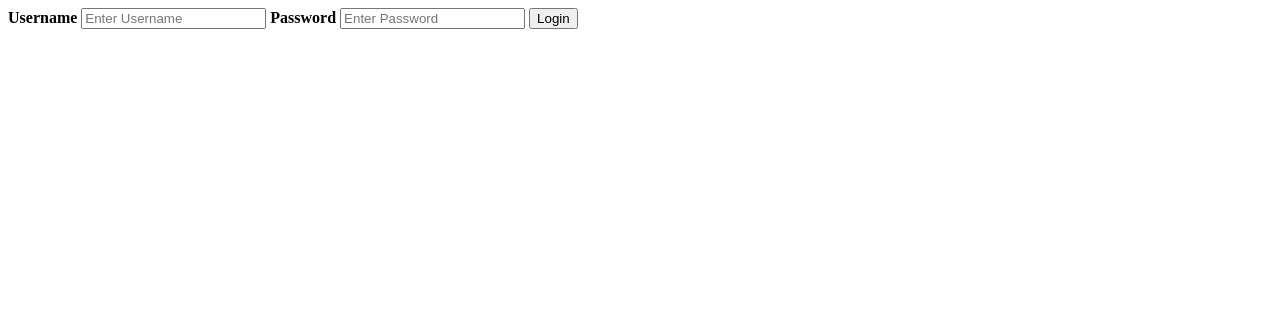
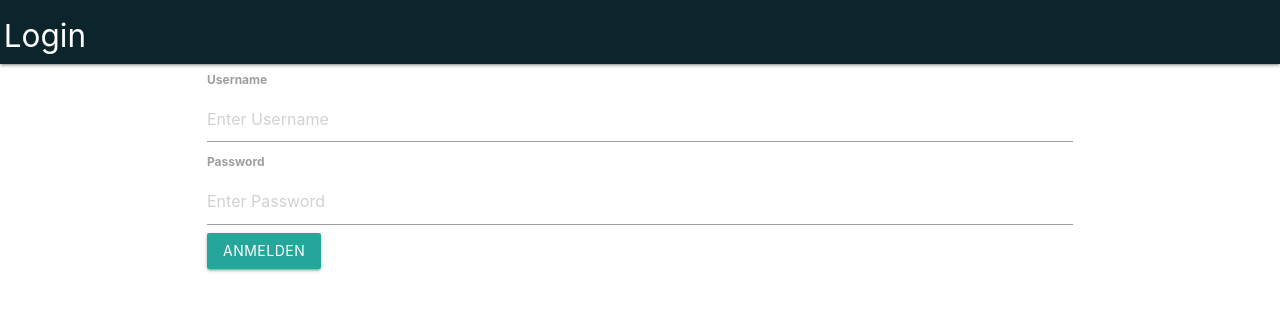
Before and after one commit to HosicTarik/webuntis-authentication-in-quarkus, a plain HTML site: page webuntis-authentication/src/main/resources/META-INF/resources/index.html in a window 1280 px wide. Drawn offline with nearby package versions, Linux system fonts and the light colour scheme.

Commit message:
added styling to index.html

```diff
--- a/webuntis-authentication/src/main/resources/META-INF/resources/index.html
+++ b/webuntis-authentication/src/main/resources/META-INF/resources/index.html
@@ -1,14 +1,35 @@
 <!DOCTYPE html>
 <html lang="en">
+<head>
+    <meta charset="UTF-8">
+    <title>WebUntis Authentication</title>
+    <link crossorigin="anonymous" href="https://stackpath.bootstrapcdn.com/bootstrap/4.3.1/css/bootstrap.min.css"
+          integrity="sha384-ggOyR0iXCbMQv3Xipma34MD+dH/1fQ784/j6cY/iJTQUOhcWr7x9JvoRxT2MZw1T" rel="stylesheet">
+    <link href="https://cdnjs.cloudflare.com/ajax/libs/materialize/1.0.0/css/materialize.min.css" rel="stylesheet">
+    <script src="https://cdnjs.cloudflare.com/ajax/libs/materialize/1.0.0/js/materialize.min.js"></script>
+</head>
+<body>
+
+<div>
+    <nav class="p-1" style="background-color: #0C242C">
+        <div class="nav-wrapper">
+            <a class="brand-logo">Login</a>
+        </div>
+    </nav>
+</div>
+
 <form action="api/untis/auth" method="post">
-    <div class="container">
+    <div class="container mt-1">
         <label><b>Username</b></label>
         <input type="text" placeholder="Enter Username" name="userName" required>
 
         <label><b>Password</b></label>
         <input type="password" placeholder="Enter Password" name="password" required>
 
-        <button type="submit">Login</button>
+        <button class="btn waves-effect waves-light" name="action" type="submit">
+            Anmelden
+        </button>
     </div>
 </form>
+</body>
 </html>
```
Also changed, not shown: 1 other file.
